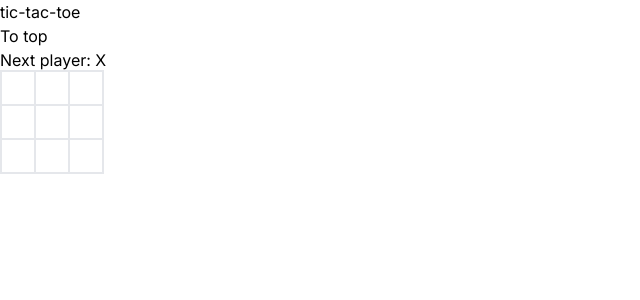
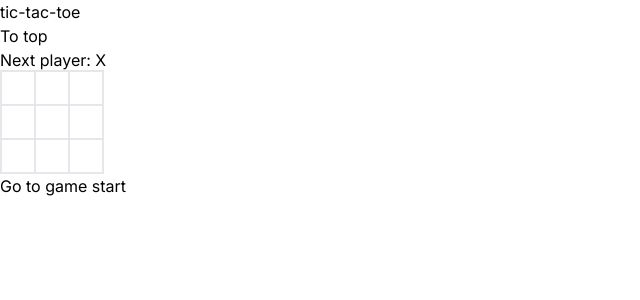
Before and after one commit to TaiseiNemoto/react-practice-app, a Next.js app: page /tic-tac-toe in a window 1280 px wide. Shown: the top 300 px of the page, without its empty margins (0-640 px from the left). Built offline with nearby package versions, Linux system fonts and the light colour scheme.

Commit message:
[add]三目並べ：完成
Next：機能追加

```diff
--- /dev/null
+++ b/src/app/tic-tac-toe/type.tsx
@@ -0,0 +1 @@
+export type SquareType = 'X' | 'O' | null;
--- a/src/components/tic-tac-toe/Board.tsx
+++ b/src/components/tic-tac-toe/Board.tsx
@@ -1,8 +1,7 @@
 'use client';
 
+import { SquareType } from '@/app/tic-tac-toe/type';
 import Square from './Square';
-
-type SquareType = 'X' | 'O' | null;
 
 type BoardProps = {
   xIsNext: boolean;
--- a/src/components/tic-tac-toe/Game.tsx
+++ b/src/components/tic-tac-toe/Game.tsx
@@ -1,25 +1,49 @@
 'use client';
 
 import { useState } from 'react';
+
 import Board from './Board';
-
-type SquareType = 'X' | 'O' | null;
+import { SquareType } from '@/app/tic-tac-toe/type';
 
 export default function Game() {
-  const [xIsNext, setXIsNext] = useState(true);
   const [history, setHistory] = useState<SquareType[][]>([Array(9).fill(null)]);
-  const currentSquares = history[history.length - 1];
+  const [currentMove, setCurrentMove] = useState(0);
+  const xIsNext = currentMove % 2 === 0;
+  const currentSquares = history[currentMove];
 
   function handlePlay(nextSquares: SquareType[]) {
-    setHistory([...history, nextSquares]);
-    setXIsNext(!xIsNext);
+    const nextHistory = [...history.slice(0, currentMove + 1), nextSquares];
+    setHistory(nextHistory);
+    setCurrentMove(nextHistory.length - 1);
   }
+
+  function jumpTo(nextMove: number) {
+    setCurrentMove(nextMove);
+  }
+
+  const moves = history.map((squares, move) => {
+    let description;
+    if (move > 0) {
+      description = 'Go to move #' + move;
+    } else {
+      description = 'Go to game start';
+    }
+
+    return (
+      <li key={move}>
+        <button onClick={() => jumpTo(move)}>{description}</button>
+      </li>
+    );
+  });
 
   return (
     <div>
       <div>
         <Board xIsNext={xIsNext} squares={currentSquares} onPlay={handlePlay} />
       </div>
+      <div>
+        <ol>{moves}</ol>
+      </div>
     </div>
   );
 }
--- a/src/components/tic-tac-toe/Square.tsx
+++ b/src/components/tic-tac-toe/Square.tsx
@@ -1,11 +1,11 @@
 'use client';
 
-type SquareType = {
+type SquareProps = {
   value: 'X' | 'O' | null;
   onSquareClick: () => void;
 };
 
-export default function Square({ value, onSquareClick }: SquareType) {
+export default function Square({ value, onSquareClick }: SquareProps) {
   return (
     <button
       className="border-2 text-2xl w-9 h-9 mt-[-2px] mr-[-2px] font-bold"
```
